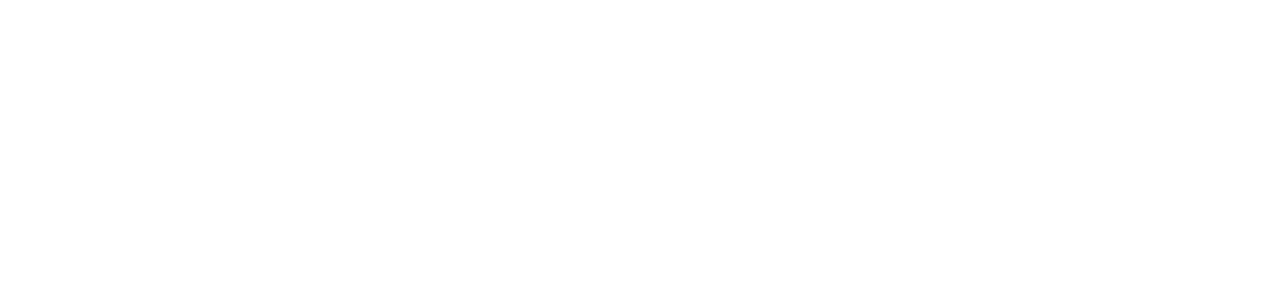
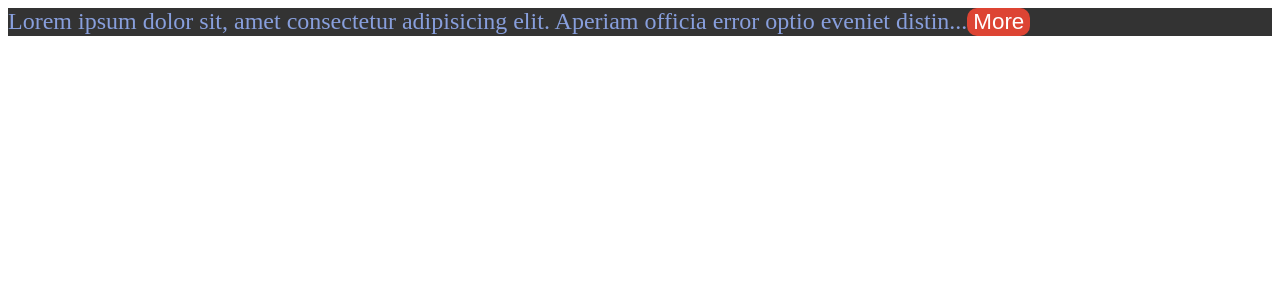
Before and after one commit to yordiyes/React, a React (Vite) app in the folder First_react_app/: page / in a window 1280 px wide. Shown: the top 300 px of the page. Built offline with nearby package versions, Linux system fonts and the light colour scheme.

Commit message:
finished state management module

```diff
--- a/First_react_app/src/App.tsx
+++ b/First_react_app/src/App.tsx
@@ -1,21 +1,10 @@
-import { useState } from 'react';
+import ExpandableText from './components/ExpandableText';
 
 function App() {
-  const [cart, setCart] = useState({
-    discount: .1,
-    items: [
-      {id: 1, title: "Product 1", quantity: 1},
-      {id: 2, title: "Product 2", quantity: 1}
-    ]
-  })
-
-  const handleClick = () =>{
-    // change the name of the player in to something else
-    setCart({...cart, items: cart.items.map(item => {item.id == 1? {...item, quantity: item.quantity + 1}: item})})
-  }
   return (
-    <div>
-    </div>
+    <ExpandableText>
+      Lorem ipsum dolor sit, amet consectetur adipisicing elit. Aperiam officia error optio eveniet distinctio, consectetur illo eaque modi, beatae ex amet explicabo asperiores sequi quas, dolor ratione ipsam! Non modi soluta, repellat facilis tempore vero repudiandae nulla omnis excepturi tenetur architecto veritatis ad laborum veniam delectus voluptatibus? Eaque, sint possimus, dolor nemo illo enim magnam quia amet sed molestias, quae corrupti ullam aut. Dolorem, necessitatibus doloribus sapiente earum accusamus dolor soluta pariatur est autem facere ab laborum cupiditate. Repellat iure quam sequi eligendi ipsum voluptas ipsam nemo fugiat, tenetur sint impedit mollitia error, praesentium fuga laboriosam unde laborum, neque et.
+    </ExpandableText>
   );
 }
 
--- /dev/null
+++ b/First_react_app/src/components/ExpandableText.tsx
@@ -0,0 +1,37 @@
+  import { useState } from "react";
+  import styled from "styled-components";
+
+  interface Props {
+    children: string;
+    maxChars?: number;
+  }
+
+  export default function ExpandableText({ children, maxChars = 100 }: Props) {
+    const [isExpanded, setIsExpanded] = useState(false);
+
+    const handleClick = () => {
+      setIsExpanded((prev) => !prev); // Toggle the expanded state
+    };
+    return (
+      <Container >
+        {isExpanded ? children: children.slice(0, maxChars) + "..."}
+        <button className="btn" onClick={handleClick}>
+          {!isExpanded ? "More" : "Less"}
+        </button>
+      </Container>
+    );
+  }
+
+  const Container = styled.div`
+    background-color: #333333;
+    font-size: 1.5rem;
+    color: #889fdd;
+
+    .btn{
+      background-color: #dd4433;
+      color: white;
+      font-size: 1.4rem;
+      border-radius: 10px;
+      border: none
+    }
+  `;
```
